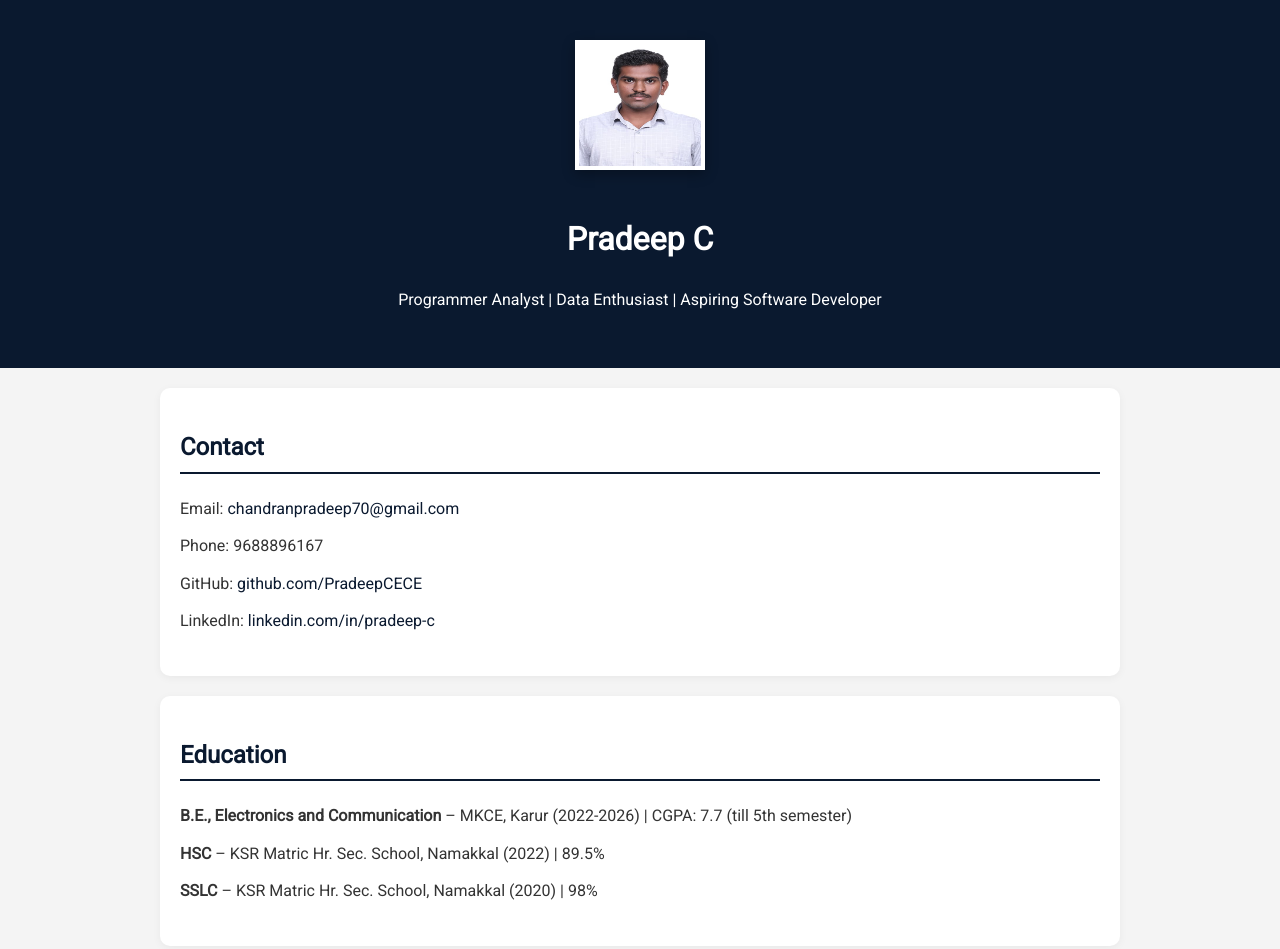
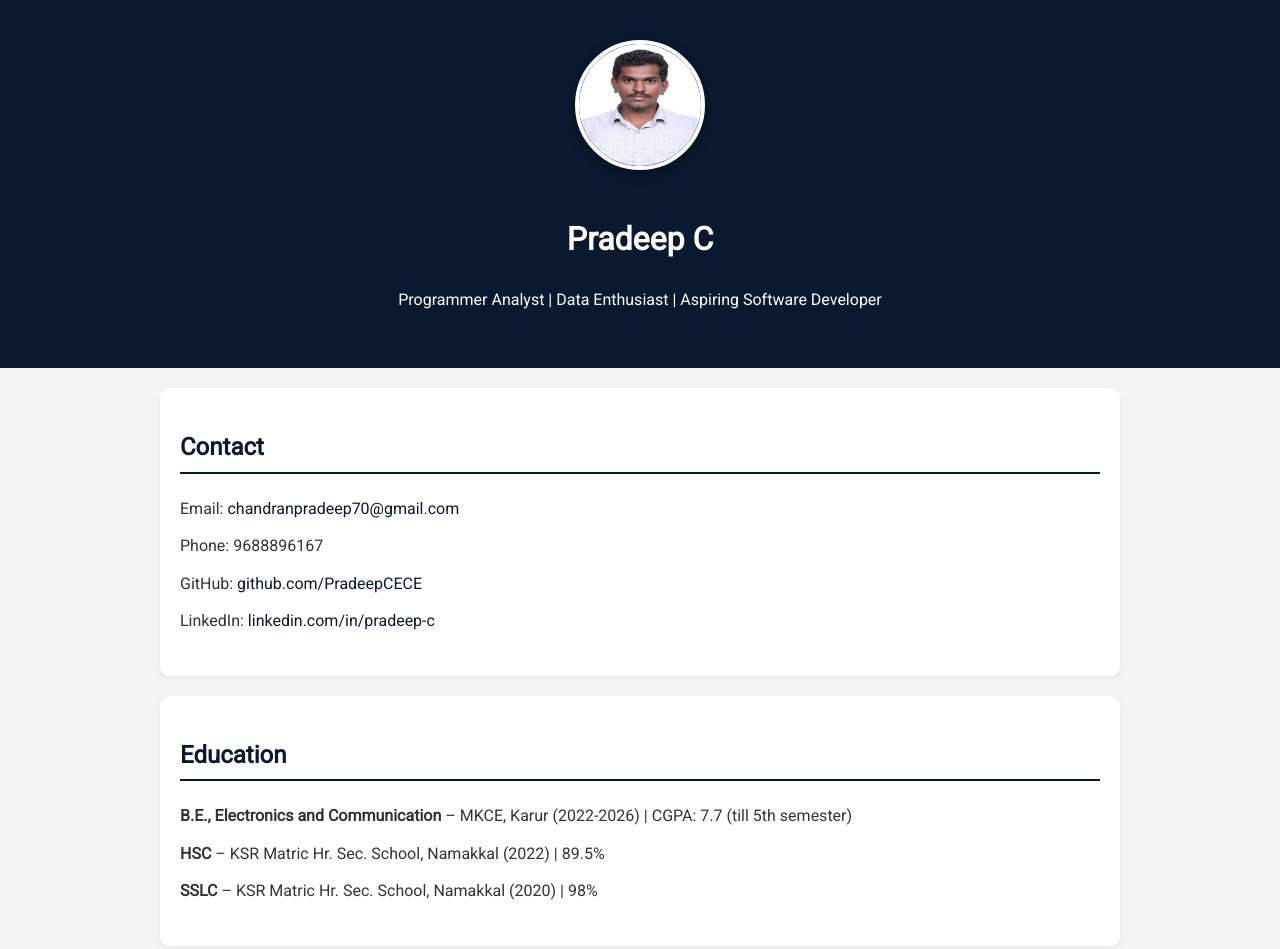
Before and after one commit to PradeepCECE/portfolio, a plain HTML site: page index.html in a window 1280 px wide. Shown: the top 949 px of the page. Drawn offline with Linux system fonts and the light colour scheme.

Commit message:
Update index.html

```diff
--- a/index.html
+++ b/index.html
@@ -23,7 +23,7 @@
     header img {
       width: 130px;
       height: 130px;
-      border: 50%;
+      border-radius: 50%;
       object-fit:center;
       border: 4px solid #fff;
       margin-bottom: 15px;
```
